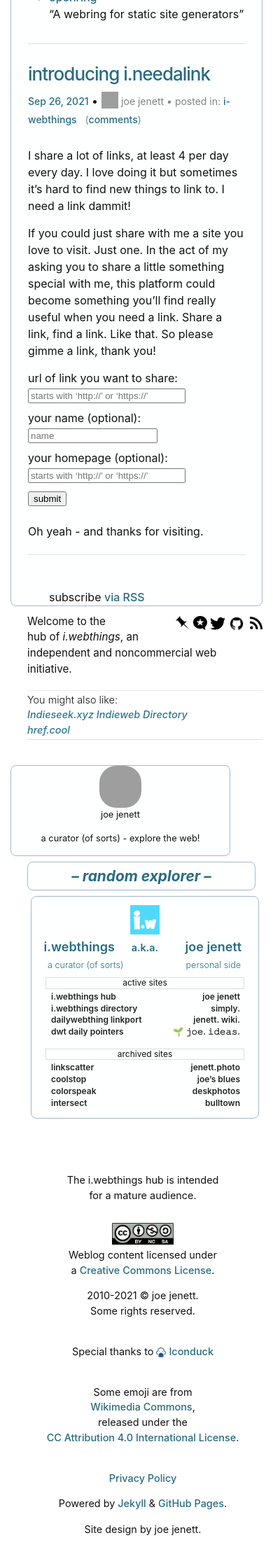
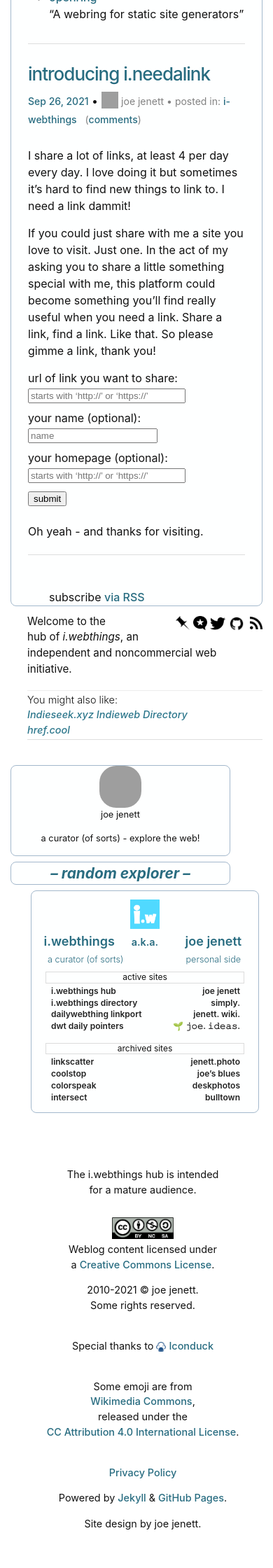
Before and after one commit to joejenett/i.webthings, a Jekyll site: the page built from index.md, in a window 390 px wide. Shown: the part 2701-4941 px from the top of the page at 70% size. Built offline with Jekyll 4.4.1, drawn with Linux system fonts in a browser that asks for light colours; comment, search, counter and statistics services are not loaded; grey boxes are pictures that could not be loaded.

Commit message:
Update style.css

```diff
--- a/css/style.css
+++ b/css/style.css
@@ -343,7 +343,7 @@ padding:0 15px 0 45px;
 }
 
 @media only screen and (max-width:479px) {
-.thesidebar, div.hcard-display {
+.thesidebar, div.hcard-display, .explore {
 padding:0;
 margin:0;
 }
```
